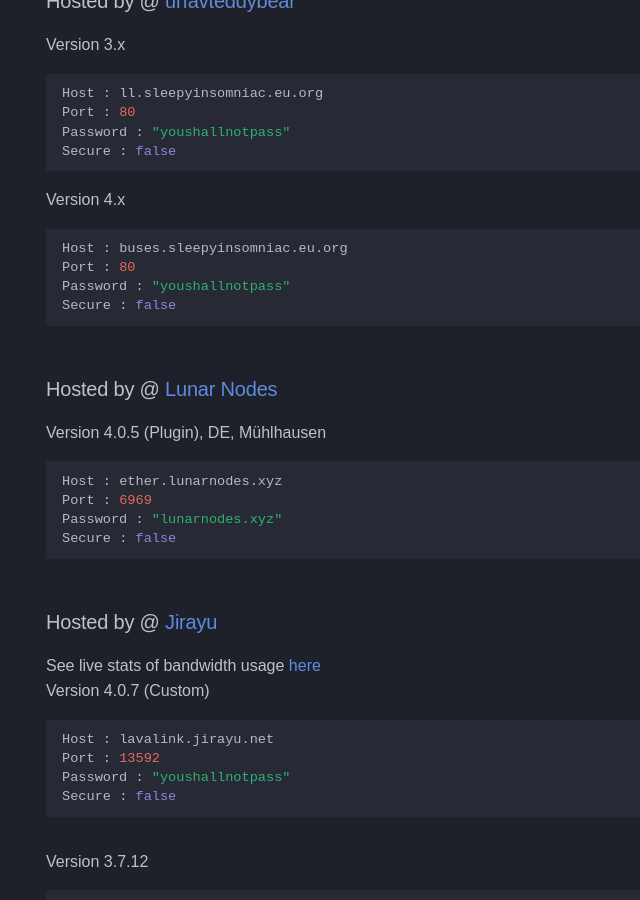
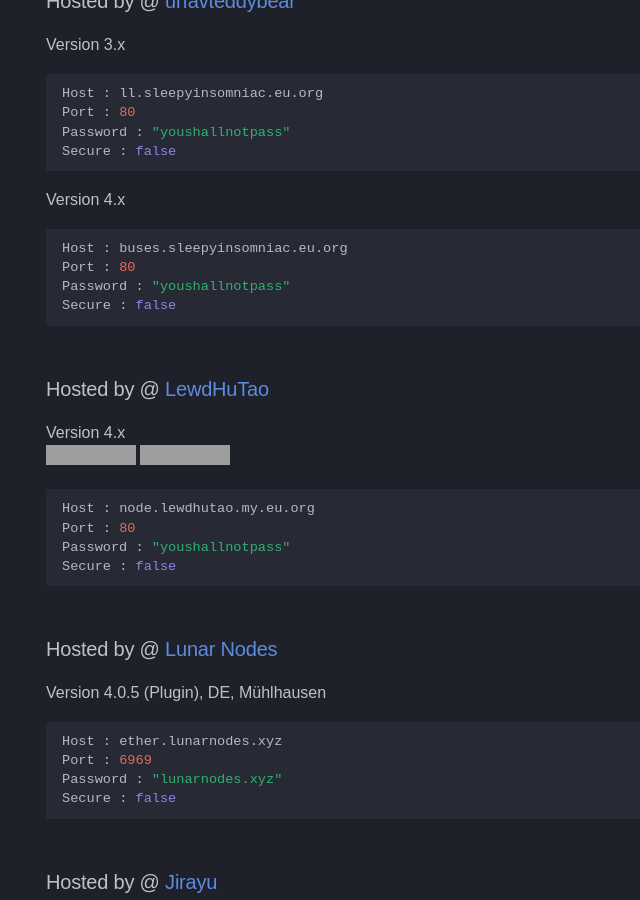
Before and after one commit to DarrenOfficial/lavalink-list, an MkDocs documentation site: the page built from docs/NoSSL/lavalink-without-ssl.md, in a window 1280 px wide and 900 px high, scrolled down 764 px. Shown: the whole window, without its empty margins (0-640 px from the left). Built offline with MkDocs 1.6.1 and Material for MkDocs 9.7.7, drawn with Linux system fonts in a browser that asks for light colours; some web fonts are replaced; comment, search, counter and statistics services are not loaded; a style sheet for code colours, icons or effects is not loaded; some of the changed text lies outside the part shown; grey boxes are pictures that could not be loaded.

Commit message:
Update lavalink-without-ssl.md (#564)

````diff
--- a/docs/NoSSL/lavalink-without-ssl.md
+++ b/docs/NoSSL/lavalink-without-ssl.md
@@ -52,6 +52,17 @@ Secure : false
 Version 4.x
 ```bash
 Host : buses.sleepyinsomniac.eu.org
+Port : 80
+Password : "youshallnotpass"
+Secure : false
+```
+
+### Hosted by @ [LewdHuTao](https://github.com/lewdhutao)
+Version 4.x
+<br>
+[![Uptime](https://uptime.betterstack.com/status-badges/v2/monitor/1imje.svg)](https://uptime.betterstack.com/?utm_source=status_badge) ![Node Players](https://lavalink.shittybot.xyz/api/v1/badge/3)
+```bash
+Host : node.lewdhutao.my.eu.org
 Port : 80
 Password : "youshallnotpass"
 Secure : false
````
